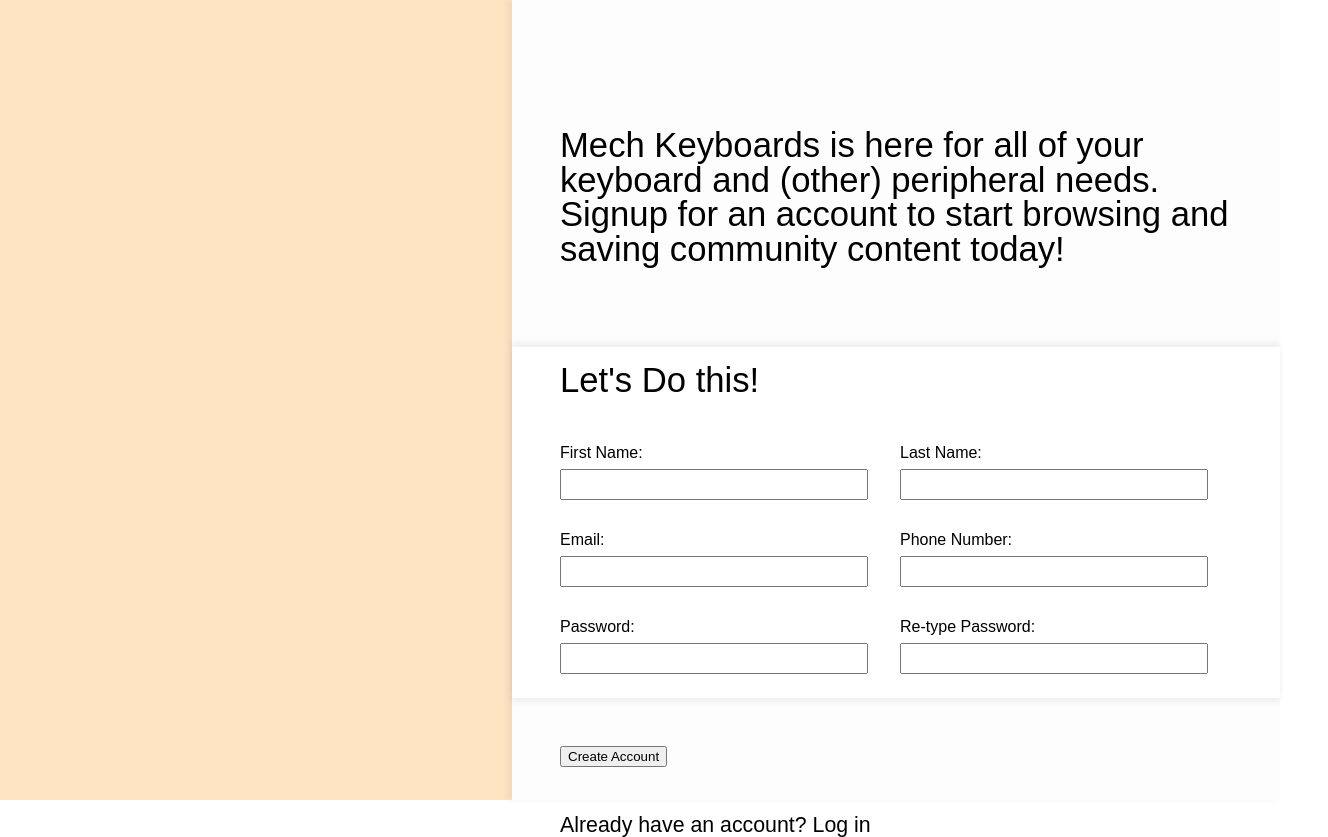
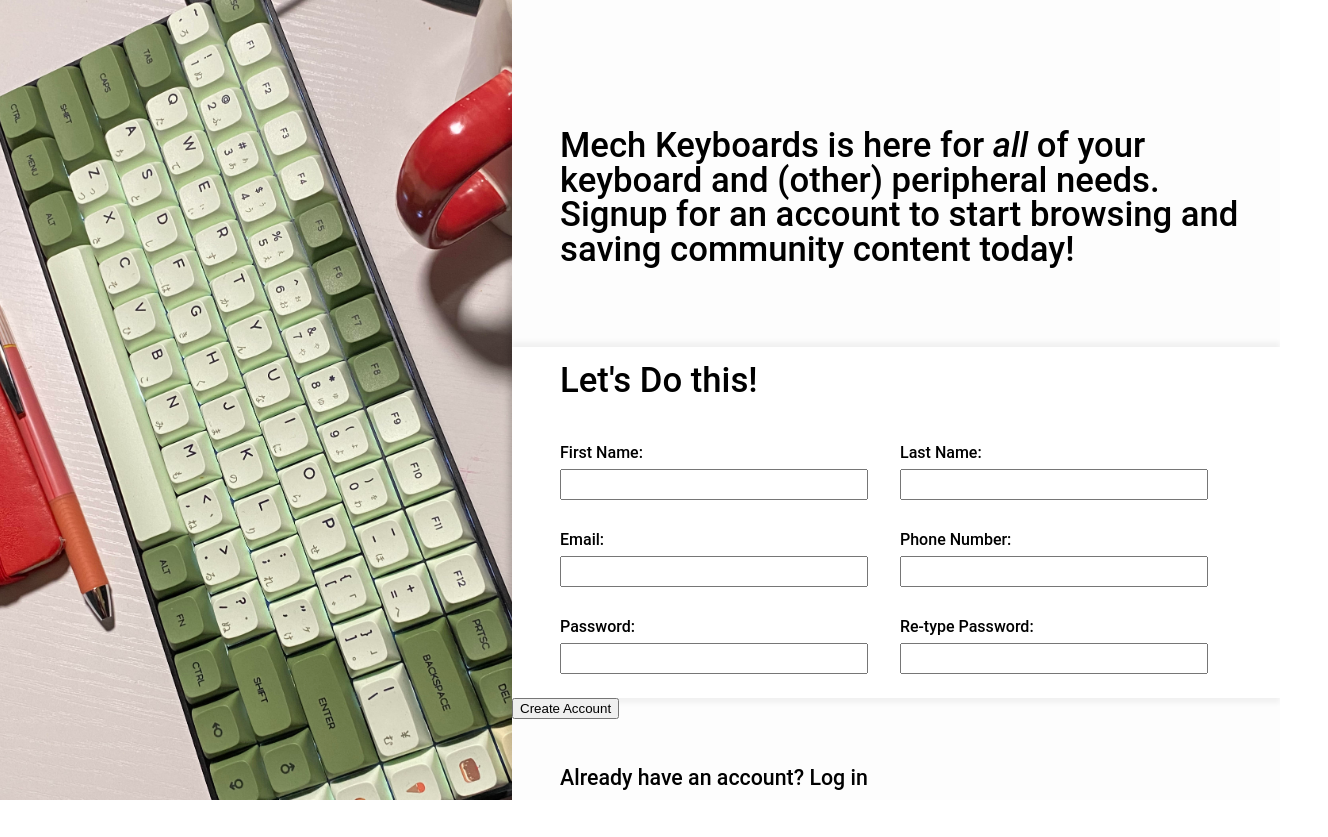
Before and after one commit to NHemmerly/TOP-signup-form, a plain HTML site: page index.html in a window 1280 px wide. Shown: the whole page, 1328 px wide, since content can reach past the window. After the commit the page ends 800 px from the top, so only its background shows below. Drawn offline with Linux system fonts and the light colour scheme.

Commit message:
Add background image and size it properly

```diff
--- a/index.html
+++ b/index.html
@@ -9,12 +9,12 @@
 </head>
 <body>
     <div class="container">
-        <div id="background-image">
-            <div id="company-name"></div>
+        <div class="background-image">
+            <div class="company-name"></div>
         </div>
-        <div id="content-pane">
-            <h2 id="welcome-message">Mech Keyboards is here for all of your keyboard and (other) peripheral needs. Signup for an account to start browsing and saving community content today! </h2>
-            <div id="signup">
+        <div class="content-pane">
+            <h2 class="welcome-message">Mech Keyboards is here for <em>all</em> of your keyboard and (other) peripheral needs. Signup for an account to start browsing and saving community content today! </h2>
+            <div class="signup">
                 <form action="/actions" method="post" id="form1">
                     <fieldset>
                         <h2>Let's Do this!</h2>
@@ -47,7 +47,7 @@
                     </fieldset>
                 </form>
                 <button type="submit" id="create-account" form="form1">Create Account</button>
-                <p id="login">Already have an account? <a>Log in</a></p>
+                <p class="login">Already have an account? <a>Log in</a></p>
             </div>
         </div>
     </div>
--- a/style.css
+++ b/style.css
@@ -54,11 +54,10 @@ table {
 /*Variables*/
 /* Settings for global font */
 :root {
-    font-family: Arial, Helvetica, sans-serif;
+    font-family: "Roboto", Arial, Helvetica, sans-serif;
     font-weight: 500;
     --content-width: calc(600px + 5rem);
 }
-
 
 /* Settings for specific font */
 h2 {
@@ -71,20 +70,17 @@ input {
     font-size: 16pt;
 }
 
-/* Background Colors and Images */
-
-#content-pane {
-    background-color: #FDFDFD;
+em {
+    font-style: italic;
 }
 
-form {
-    background-color: #fff;
+/* Styling that affects many, but not all classes */
+div {
+    display: block;
 }
 
-
-/* Styling that affects many, but not all classes */
 .container,
-#content-pane,
+.content-pane,
 ul,
 li {
     display: flex;
@@ -94,19 +90,19 @@ ul {
     flex-wrap: wrap;
 }
 
-#content-pane,
+.content-pane,
 li {
     flex-direction: column;
 }
 
 fieldset:first-child,
-#welcome-message,
-#create-account,
-#login {
+.welcome-message,
+.create-account,
+.login {
     margin-left: 3rem;
 }
 
-#welcome-message {
+.welcome-message {
     margin-top: 8rem;
 }
 
@@ -117,33 +113,29 @@ form {
 }
 
 ul,
-#create-account,
-#login {
+.create-account,
+.login {
     margin-top: 3rem;
 }
 
 ul,
-#welcome-message {
+.welcome-message {
     width: var(--content-width);
 }
+
+/* Sizing for Elements */
 
 .container {
     height: 100vh;
     width: 100vw;
 }
 
-#background-image {
-    width: 40%;
-    background-color: bisque;
-}
-
-#content-pane {
-    width: 60%;
+.content-pane {
+    width: 60vw;
 }
 
 form,
-fieldset,
-#signup {
+.signup {
     width: 100%;
 }
 
@@ -163,8 +155,8 @@ li {
 
 /* Box Shadow */
 
-#content-pane {
-    box-shadow: -5px 0px  5px rgba(0, 0, 0, .05);
+.content-pane {
+    box-shadow: -5px 0px  5px rgba(0, 0, 0, .1);
 }
 
 form {
@@ -172,3 +164,22 @@ form {
     0px 5px 5px rgba(0,0,0,.05),
     0px -5px 5px rgba(0,0,0,.05);
 }
+
+/* Background Colors and Images */
+
+.content-pane {
+    background-color: #FDFDFD;
+}
+
+form {
+    background-color: #fff;
+}
+
+.background-image {
+    background-image: url(images/keyboard-hero.jpg);
+    background-position: center;
+    background-size: cover;
+    background-repeat: no-repeat;
+    background-color: bisque;
+    width: 40vw;
+}
```
Also changed, not shown: images/keyboard-hero.jpg (added).
